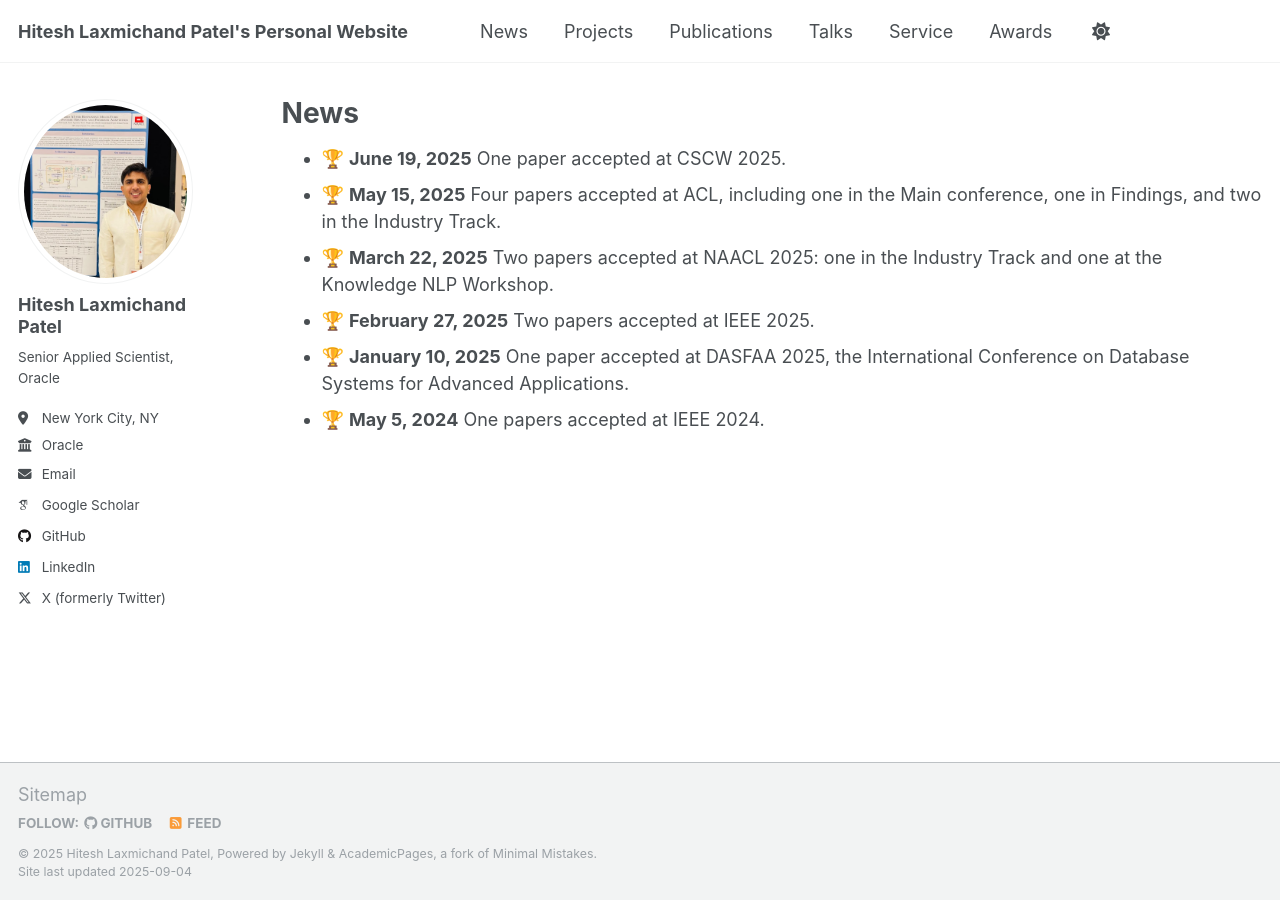
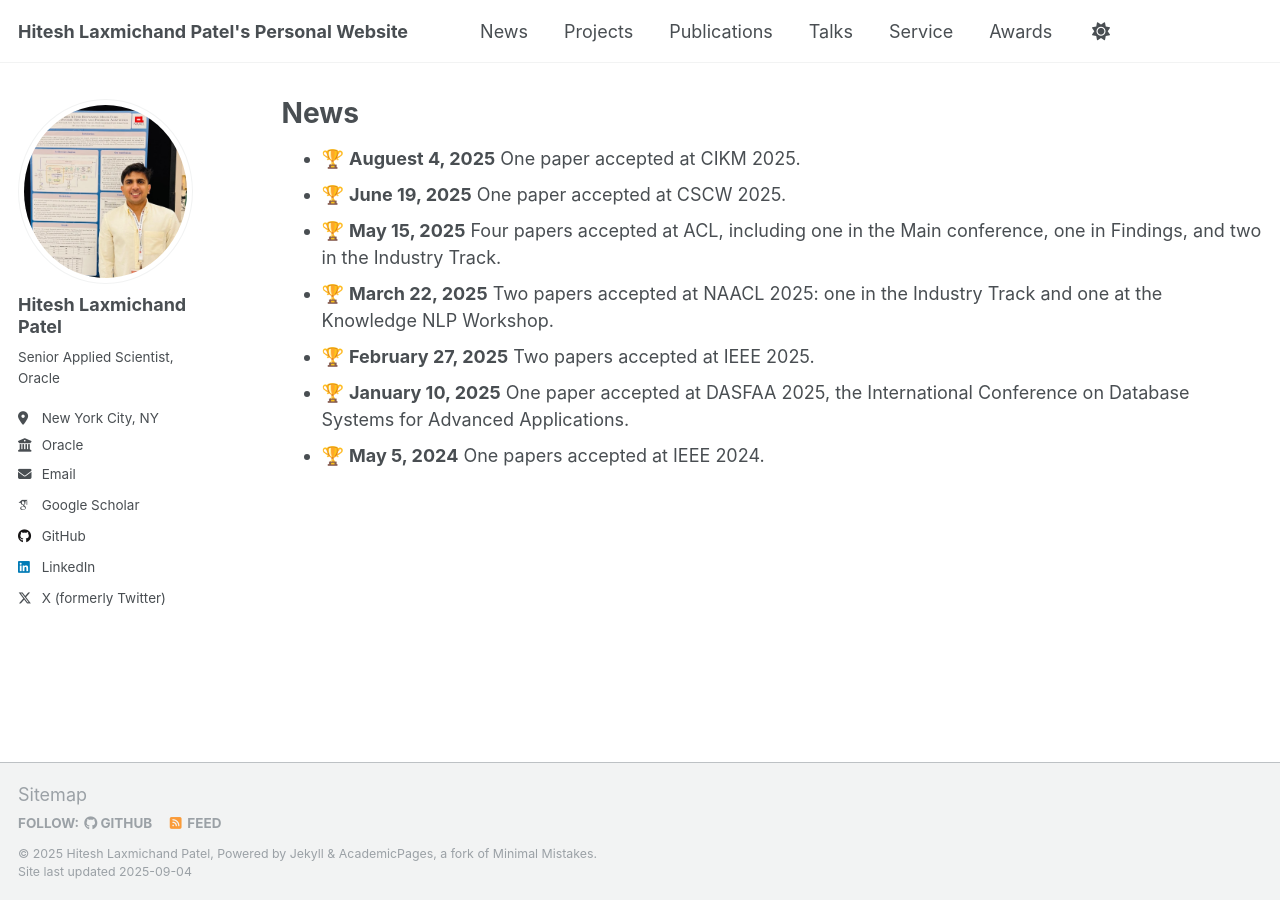
Before and after one commit to HITESHLPATEL/hiteshlpatel.github.io, a Jekyll site: the page built from _pages/news.md, in a window 1280 px wide. Built offline with Jekyll 4.4.1, drawn with Linux system fonts in a browser that asks for light colours; some web fonts are replaced.

Commit message:
Update news.md

```diff
--- a/_pages/news.md
+++ b/_pages/news.md
@@ -4,6 +4,7 @@ title: "News"
 permalink: /news/
 author_profile: true
 ---
+- 🏆 __Auguest 4, 2025__ One paper accepted at CIKM 2025.
 - 🏆 __June 19, 2025__ One paper accepted at CSCW 2025.
 - 🏆 __May 15, 2025__ Four papers accepted at ACL, including one in the Main conference, one in Findings, and two in the Industry Track.
 - 🏆 __March 22, 2025__ Two papers accepted at NAACL 2025: one in the Industry Track and one at the Knowledge NLP Workshop.
```
